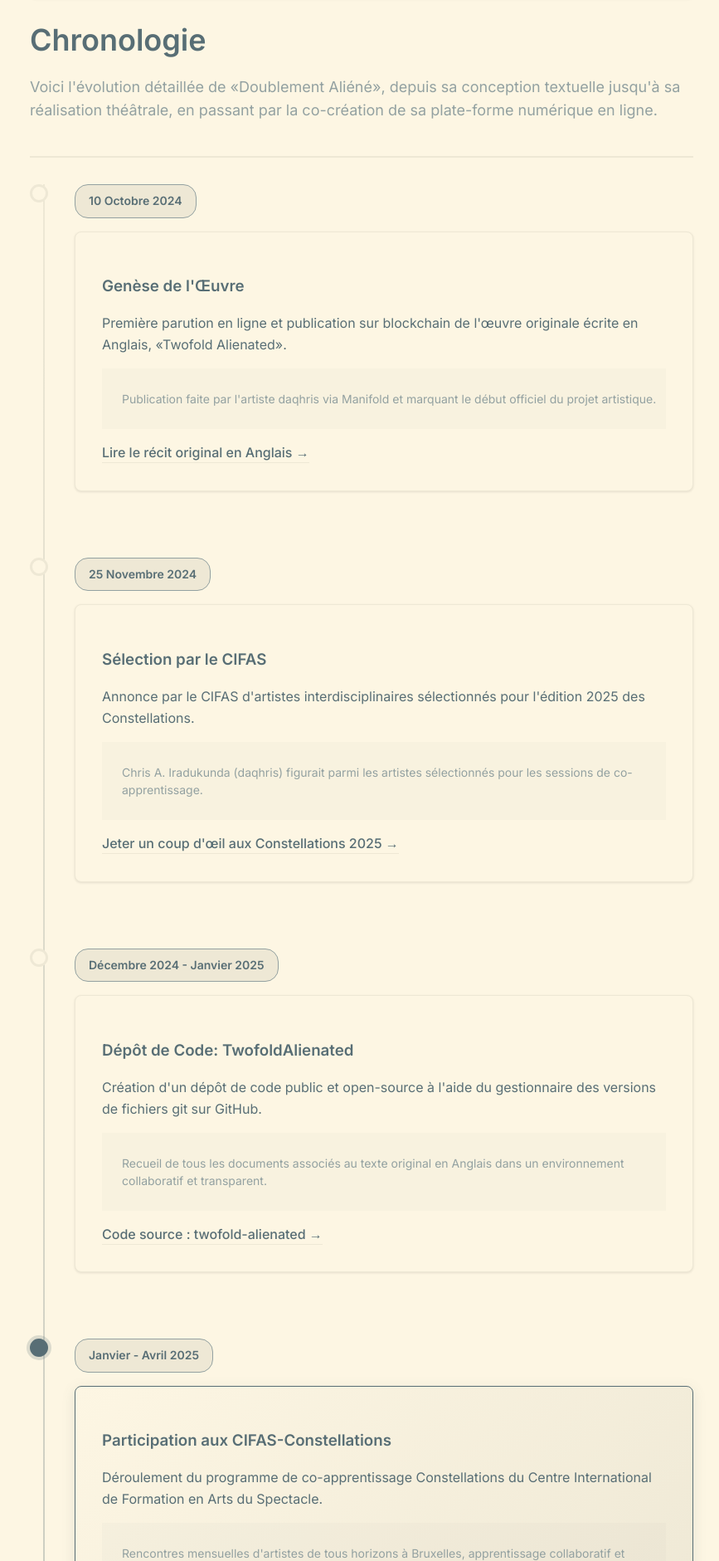
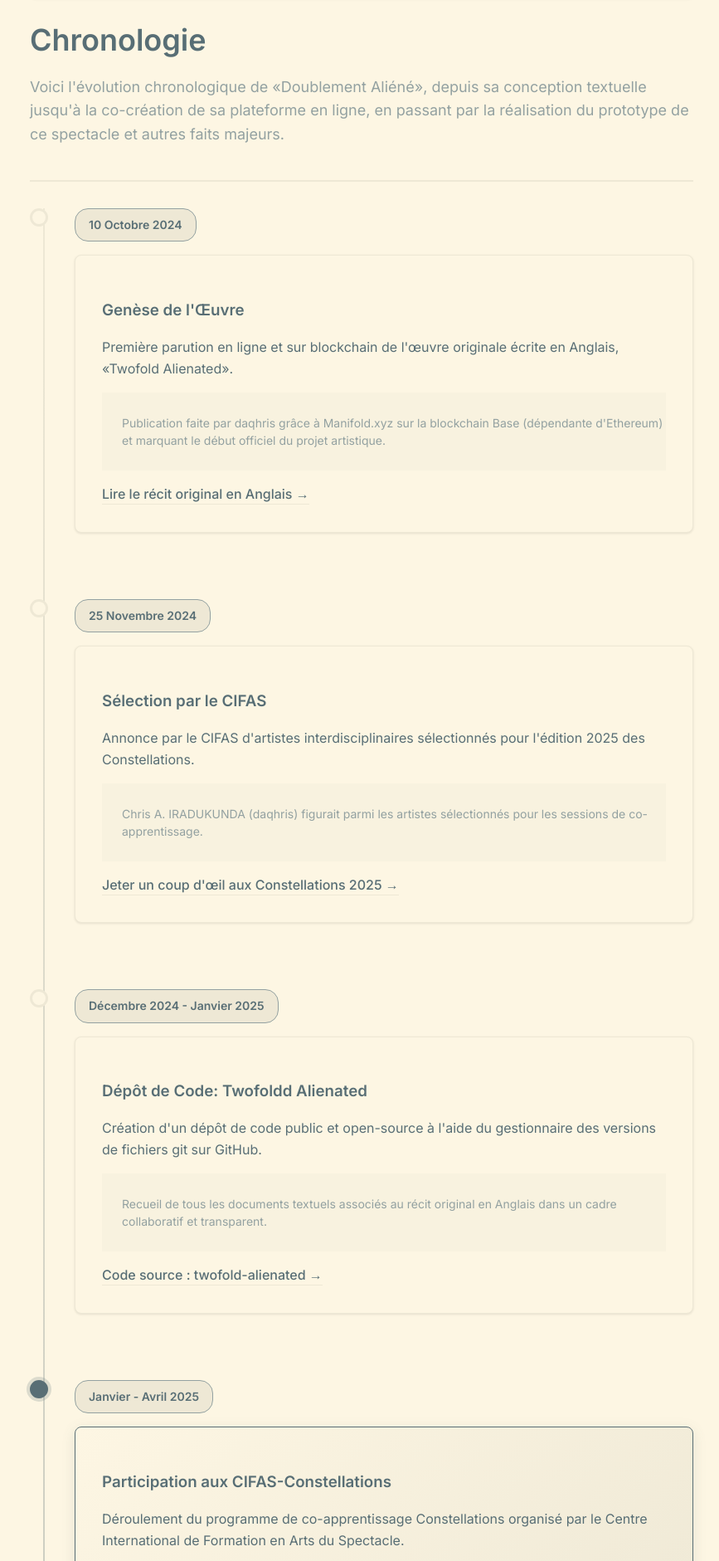
Before and after one commit to daqhris/DoublementAliene, a Next.js app: page /timeline in a window 1280 px wide. Shown: the part 219-2100 px from the top of the page at 83% size, without its empty margins (204-1071 px from the left). Built offline with nearby package versions, Linux system fonts and the light colour scheme; no server answers.

Commit message:
edit different sections of texts

```diff
--- a/app/timeline/page.tsx
+++ b/app/timeline/page.tsx
@@ -79,8 +79,8 @@ export default function TimelinePage() {
     {
       date: "10 Octobre 2024",
       title: "Genèse de l'Œuvre",
-      description: "Première parution en ligne et publication sur blockchain de l'œuvre originale écrite en Anglais, «Twofold Alienated».",
-      details: "Publication faite par l'artiste daqhris via Manifold et marquant le début officiel du projet artistique.",
+      description: "Première parution en ligne et sur blockchain de l'œuvre originale écrite en Anglais, «Twofold Alienated».",
+      details: "Publication faite par daqhris grâce à Manifold.xyz sur la blockchain Base (dépendante d'Ethereum) et marquant le début officiel du projet artistique.",
       link: {
         url: "https://app.manifold.xyz/txt/twofold-alienated",
         text: "Lire le récit original en Anglais",
@@ -91,7 +91,7 @@ export default function TimelinePage() {
       date: "25 Novembre 2024",
       title: "Sélection par le CIFAS",
       description: "Annonce par le CIFAS d'artistes interdisciplinaires sélectionnés pour l'édition 2025 des Constellations.",
-      details: "Chris A. Iradukunda (daqhris) figurait parmi les artistes sélectionnés pour les sessions de co-apprentissage.",
+      details: "Chris A. IRADUKUNDA (daqhris) figurait parmi les artistes sélectionnés pour les sessions de co-apprentissage.",
       link: {
         url: "https://cifas.be/fr/event/2025/constellations-2025/constellations-2025.html",
         text: "Jeter un coup d'œil aux Constellations 2025",
@@ -100,9 +100,9 @@ export default function TimelinePage() {
     },
     {
       date: "Décembre 2024 - Janvier 2025",
-      title: "Dépôt de Code: TwofoldAlienated",
+      title: "Dépôt de Code: Twofoldd Alienated",
       description: "Création d'un dépôt de code public et open-source à l'aide du gestionnaire des versions de fichiers git sur GitHub.",
-      details: "Recueil de tous les documents associés au texte original en Anglais dans un environnement collaboratif et transparent.",
+      details: "Recueil de tous les documents textuels associés au récit original en Anglais dans un cadre collaboratif et transparent.",
       link: {
         url: "https://github.com/daqhris/twofold-alienated",
         text: "Code source : twofold-alienated",
@@ -112,7 +112,7 @@ export default function TimelinePage() {
     {
       date: "Janvier - Avril 2025",
       title: "Participation aux CIFAS-Constellations",
-      description: "Déroulement du programme de co-apprentissage Constellations du Centre International de Formation en Arts du Spectacle.",
+      description: "Déroulement du programme de co-apprentissage Constellations organisé par le Centre International de Formation en Arts du Spectacle.",
       details: "Rencontres mensuelles d'artistes de tous horizons à Bruxelles, apprentissage collaboratif et exploration des méthodologies artistiques contemporaines.",
       link: {
         url: "/about",
@@ -124,16 +124,16 @@ export default function TimelinePage() {
       date: "17 Mars 2025",
       title: "Prototype d'Interprétation Théâtrale",
       description: "Première réalisation théâtrale de l'œuvre par des comédien.ne.s sous forme de deux spectacles expérimentaux en Français.",
-      details: "Performance au sein du Musée bruxellois de l'industrie et du travail (La Fonderie) dans le cadre des activités du CIFAS.",
+      details: "Performance au sein du Musée Bruxellois de l'Industrie et du Travail (La Fonderie) dans le cadre des activités du CIFAS.",
       link: {
         url: "/performance",
-        text: "Accéder aux souvenirs de ce spectacle prototypé"
+        text: "Accéder aux souvenirs visuels de ce spectacle prototypé"
       },
       isHighlight: true
     },
     {
       date: "4 Avril 2025",
-      title: "Dépôt de Code: DoublementAliene",
+      title: "Dépôt de Code Source: DoublementAliene",
       description: "Lancement des travaux visant à construire un dépôt de code avec du logiciel libre sur un espace numérique public.",
       details: "Création de l'infrastructure technique structurant les fondations de la plate-forme collaborative et l'interface web du projet.",
       link: {
@@ -150,7 +150,7 @@ export default function TimelinePage() {
     },
     {
       date: "22 Juin 2025",
-      title: "Naissance du ResearchLab",
+      title: "Naissance du Laboratoire de Recherche",
       description: "Début du sous-projet ResearchLab qui regroupe des réponses variées des IA à des questions de recherche.",
       details: "Exploration des méthodologies de recherche et inclusion des avis d'intelligences artificielles dans le processus créatif.",
       link: {
@@ -163,7 +163,7 @@ export default function TimelinePage() {
       date: "24 Juin 2025",
       title: "Documentation de la Performance",
       description: "Publication de fichiers documentant le spectacle prototypé le 17 Mars.",
-      details: "Mise à disposition du public des documents de travail, notes de mise en scène et matériaux de préparation de la performance théâtrale.",
+      details: "Mise à disposition du public des documents de travail, des notes de mise en scène et des instructions liées à la représentation théâtrale.",
       link: {
         url: "https://github.com/daqhris/DoublementAliene/tree/main/public/Constellations2025",
         text: "Consulter les outils utiles pour la réalisation du prototype",
@@ -172,9 +172,9 @@ export default function TimelinePage() {
     },
     {
       date: "25 Juin 2025 à Maintenant",
-      title: "Plate-forme Web du Spectacle",
+      title: "Plateforme Web du Spectacle",
       description: "Développement en collaboration avec Devin AI d'une interface web spéciale.",
-      details: "Construction d'une plate-forme numérique et open-source permettant la co-gestion des films tokenisés et le partage équitable des droits et revenus artistiques entre commédien.ne.s.",
+      details: "Construction d'une plateforme open-source au caractère informatif et qui facilitera la co-gestion des films tokenisés et le partage équitable des droits et revenus artistiques",
       link: {
         url: "/about",
         text: "Lire la philosophie du projet en long et en large"
@@ -191,7 +191,7 @@ export default function TimelinePage() {
             Chronologie
           </h1>
           <p className="theater-subtitle">
-            Voici l&apos;évolution détaillée de «Doublement Aliéné», depuis sa conception textuelle jusqu&apos;à sa réalisation théâtrale, en passant par la co-création de sa plate-forme numérique en ligne.
+            Voici l&apos;évolution chronologique de «Doublement Aliéné», depuis sa conception textuelle jusqu&apos;à la co-création de sa plateforme en ligne, en passant par la réalisation du prototype de ce spectacle et autres faits majeurs.
           </p>
         </div>
 
```
